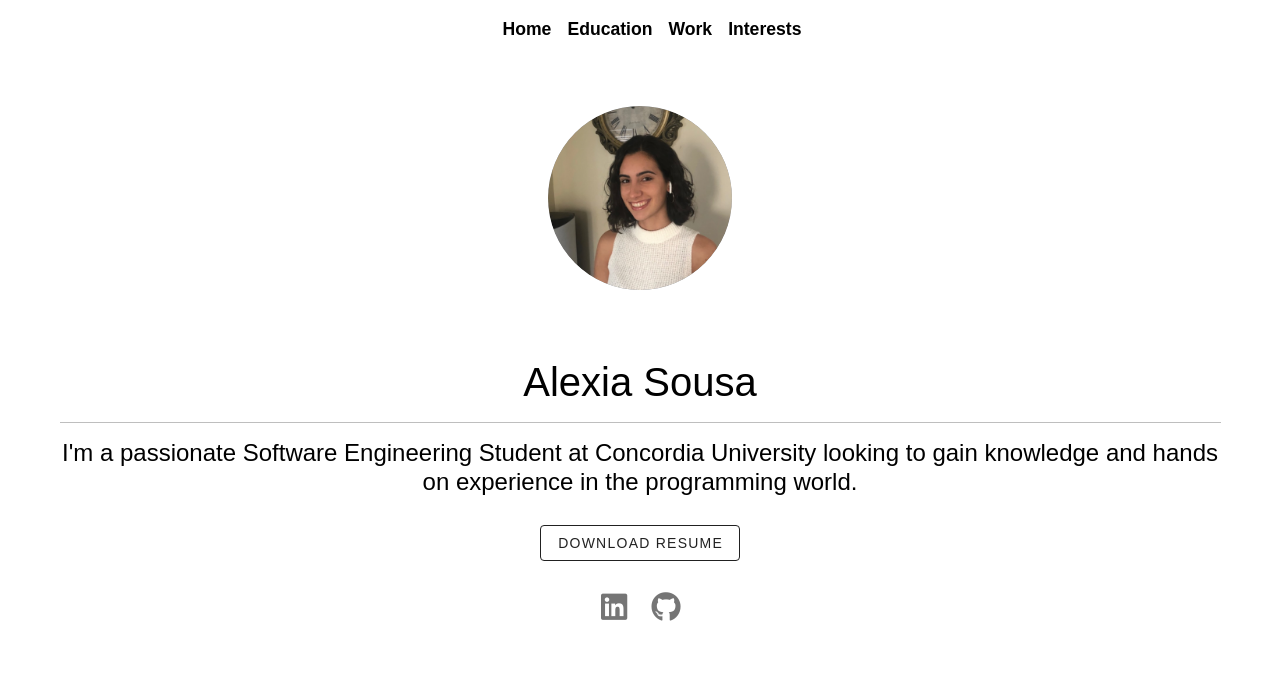
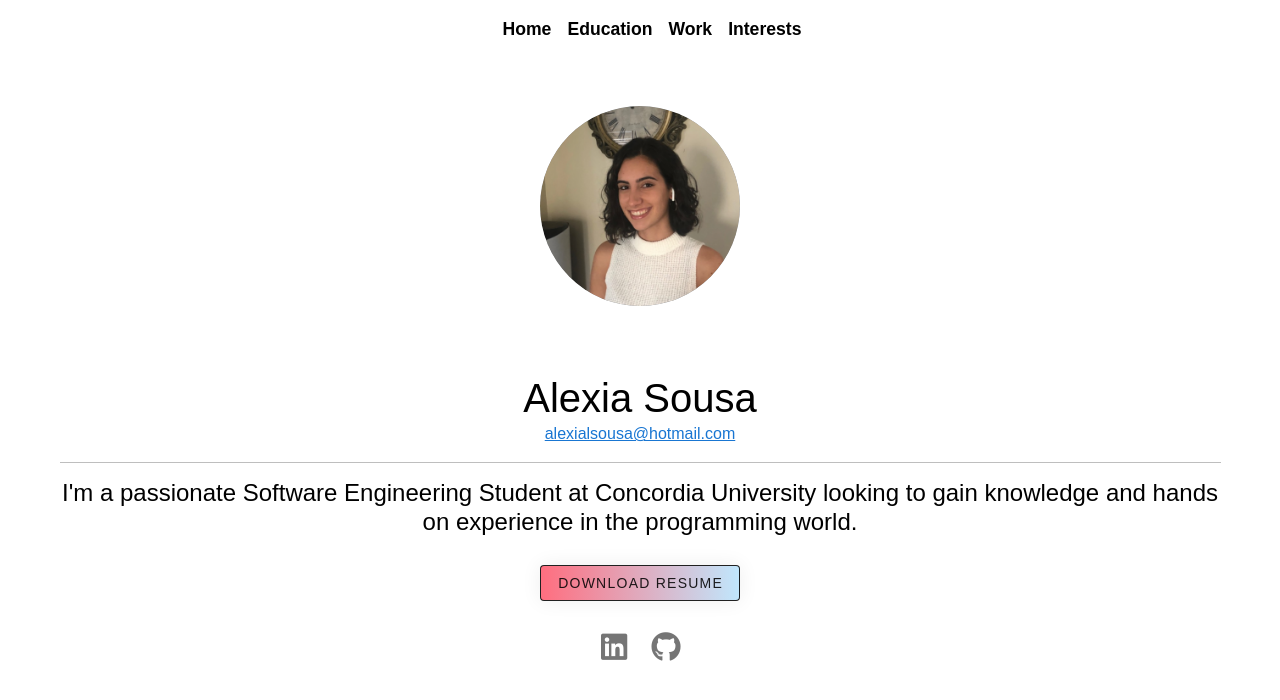
Before and after one commit to Alexialsousa/AlexiaSousa_Resume, a Vue app: page / in a window 1280 px wide. Shown: the top 700 px of the page. Built offline with nearby package versions, Linux system fonts and the light colour scheme.

Commit message:
Add button gradient

```diff
--- a/src/components/Education.vue
+++ b/src/components/Education.vue
@@ -99,6 +99,5 @@ li {
     flex-direction: row;
     justify-content: center;
     text-align: center;
-
 }
 </style>
--- a/src/components/Home.vue
+++ b/src/components/Home.vue
@@ -1,19 +1,19 @@
 <template>
 <div>
     <v-row justify="center" align-content="center">
-        <v-avatar class="justify-center ma-15" color="grey" size="184" rounded="160">
+        <v-avatar class="justify-center ma-15" color="grey" size="200" rounded="160">
             <img class="profile" src="../assets/profile.png" alt="avatar">
         </v-avatar>
     </v-row>
     <v-container class="card">
 
-        <h1 style="display:inline">Alexia Sousa</h1>
-
+        <h1 style="display:inline">Alexia Sousa</h1><br>
+        <a style="display:inline" href="mailto:alexialsousa@hotmail.com" target="_blank">alexialsousa@hotmail.com</a>
         <v-divider />
         <h4 style="color: black">I'm a passionate Software Engineering Student at Concordia University
             looking to gain knowledge and hands on experience in the programming world.
         </h4>
-        <v-btn class="ma-5 button" outlined href="AlexiaSousa_Resume.pdf" download>
+        <v-btn class="ma-5 button btn-grad" outlined href="AlexiaSousa_Resume.pdf" download>
             Download Resume
         </v-btn>
     </v-container>
@@ -56,4 +56,26 @@ export default {
     margin-top: 0.5em;
 }
 
+.btn-grad {
+    background-image: linear-gradient(to right, #ff6e7f 0%, #bfe9ff 51%, #ff6e7f 100%)
+}
+
+.btn-grad {
+    margin: 10px;
+    padding: 15px 45px;
+    text-align: center;
+    text-transform: uppercase;
+    transition: 0.5s;
+    background-size: 200% auto;
+    color: white;
+    box-shadow: 0 0 20px #eee;
+    border-radius: 10px;
+    display: block;
+}
+
+.btn-grad:hover {
+    background-position: right center;
+    color: #fff;
+    text-decoration: none;
+}
 </style>
```
Lines whose indentation alone changed are shown as unchanged.
